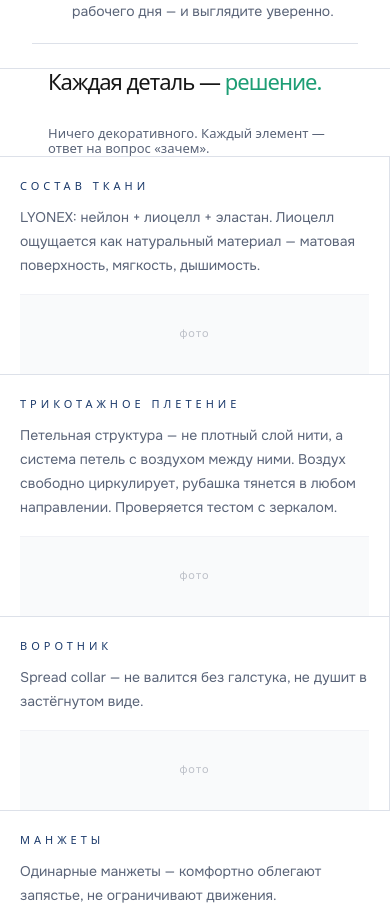
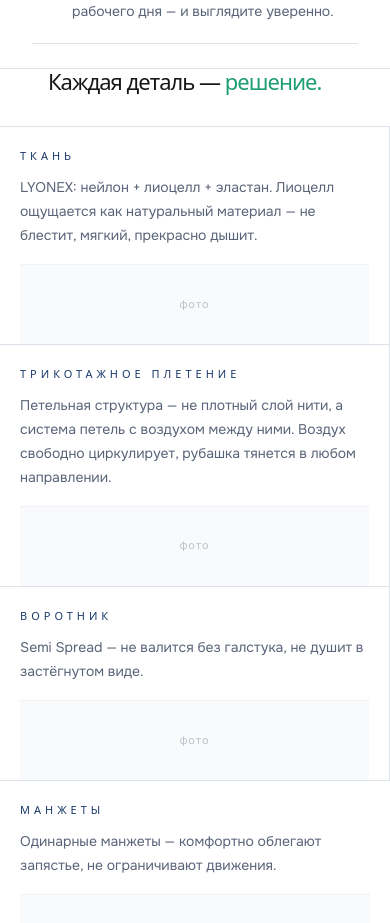
Before and after one commit to 1975pnv-lab/Cityphase, a Next.js app: page /12-hours in a window 390 px wide. Shown: the part 4667-5590 px from the top of the page. Built offline with nearby package versions, Linux system fonts and the light colour scheme.

Commit message:
fix: детали слайда — ТКАНЬ, Semi Spread, убран тейп/возврат/подзаголовок, сетка 3 колонки

```diff
--- a/app/12-hours/page.js
+++ b/app/12-hours/page.js
@@ -214,7 +214,7 @@ nav{
 ────────────────────────────── */
 #s2{padding:0;display:grid;grid-template-columns:1fr 1fr}
 .proof-grid{
-  display:grid;grid-template-columns:repeat(4,1fr);
+  display:grid;grid-template-columns:repeat(3,1fr);
   gap:0;background:var(--fg);
   border-top:1px solid var(--mist);
   border-bottom:1px solid var(--mist);
@@ -475,7 +475,7 @@ nav{
 #s6 .sh{padding-left:48px}
 .det-wrap{display:flex;flex-direction:column;flex:1}
 .det-grid{
-  display:grid;grid-template-columns:repeat(4,1fr);
+  display:grid;grid-template-columns:repeat(3,1fr);
   flex:1;
   gap:0;background:var(--mist);
   border-top:1px solid var(--mist);border-bottom:1px solid var(--mist);
@@ -892,12 +892,11 @@ const PAGE_HTML = `<!-- NAV -->
 <!-- S6 DETAILS -->
 <section class="sec" id="s6">
   <h2 class="sh r">Каждая деталь — <em>решение.</em></h2>
-  <p class="sh r" style="padding-top:0;font-size:clamp(13px,1.4vw,17px);color:var(--ink);font-weight:400;letter-spacing:0;margin-bottom:0">Ничего декоративного. Каждый элемент — ответ на вопрос «зачем».</p>
   <div class="det-wrap r">
     <div class="det-grid">
-      <div class="det"><div class="det-text"><p class="det-t">Состав ткани</p><p class="det-d">LYONEX: нейлон + лиоцелл + эластан. Лиоцелл ощущается как натуральный материал — матовая поверхность, мягкость, дышимость.</p></div><div class="det-ph">фото</div></div>
-      <div class="det"><div class="det-text"><p class="det-t">Трикотажное плетение</p><p class="det-d">Петельная структура — не плотный слой нити, а система петель с воздухом между ними. Воздух свободно циркулирует, рубашка тянется в любом направлении. Проверяется тестом с зеркалом.</p></div><div class="det-ph">фото</div></div>
-      <div class="det"><div class="det-text"><p class="det-t">Воротник</p><p class="det-d">Spread collar — не валится без галстука, не душит в застёгнутом виде.</p></div><div class="det-ph">фото</div></div>
+      <div class="det"><div class="det-text"><p class="det-t">Ткань</p><p class="det-d">LYONEX: нейлон + лиоцелл + эластан. Лиоцелл ощущается как натуральный материал — не блестит, мягкий, прекрасно дышит.</p></div><div class="det-ph">фото</div></div>
+      <div class="det"><div class="det-text"><p class="det-t">Трикотажное плетение</p><p class="det-d">Петельная структура — не плотный слой нити, а система петель с воздухом между ними. Воздух свободно циркулирует, рубашка тянется в любом направлении.</p></div><div class="det-ph">фото</div></div>
+      <div class="det"><div class="det-text"><p class="det-t">Воротник</p><p class="det-d">Semi Spread — не валится без галстука, не душит в застёгнутом виде.</p></div><div class="det-ph">фото</div></div>
       <div class="det"><div class="det-text"><p class="det-t">Манжеты</p><p class="det-d">Одинарные манжеты — комфортно облегают запястье, не ограничивают движения.</p></div><div class="det-ph">фото</div></div>
       <div class="det"><div class="det-text"><p class="det-t">Планка</p><p class="det-d">Аккуратная ровная планка, сохраняет форму в течение дня.</p></div><div class="det-ph">фото</div></div>
       <div class="det"><div class="det-text"><p class="det-t">Пуговицы</p><p class="det-d">Логотип CityPhase. Запасная пуговица в комплекте.</p></div><div class="det-ph">фото</div></div>
```
